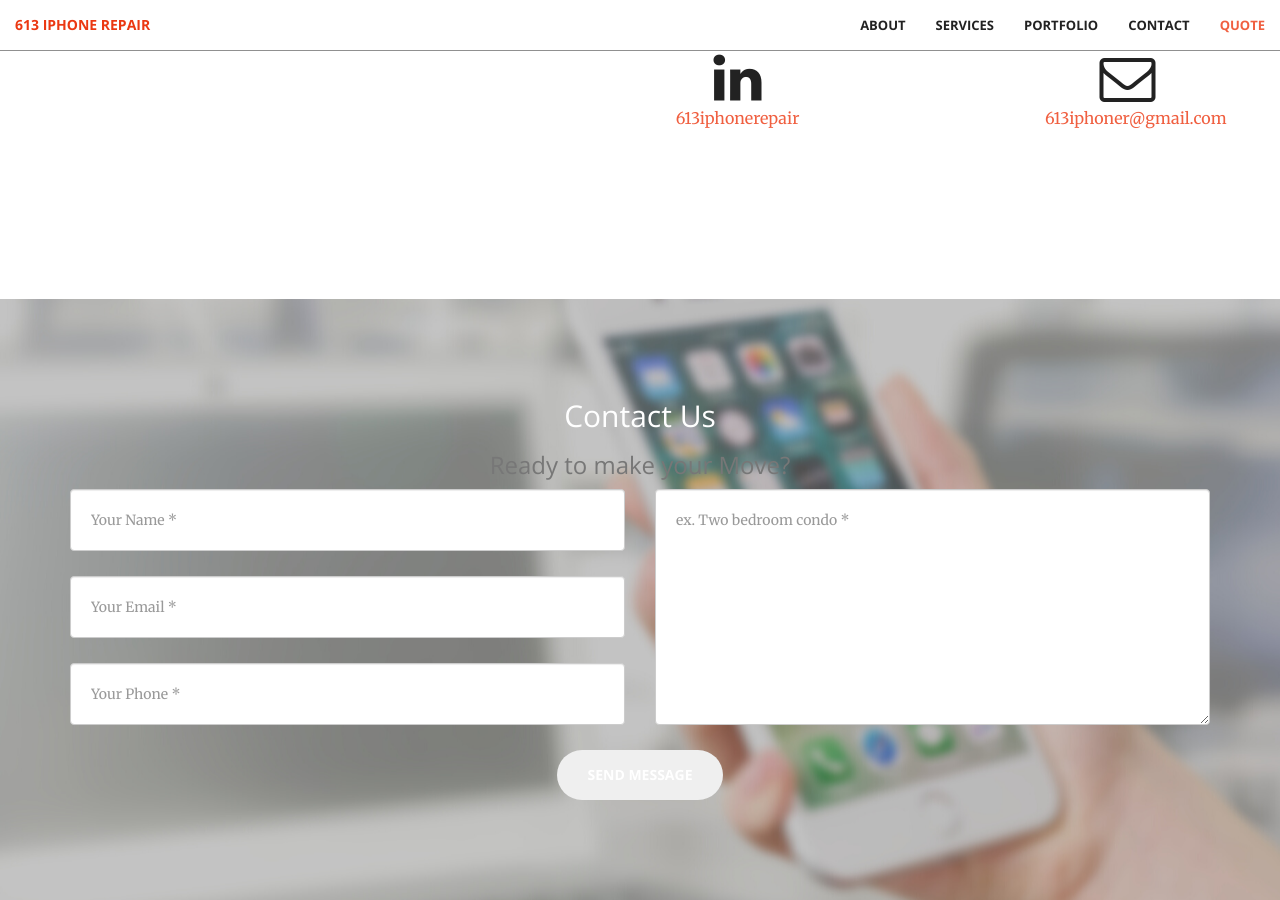
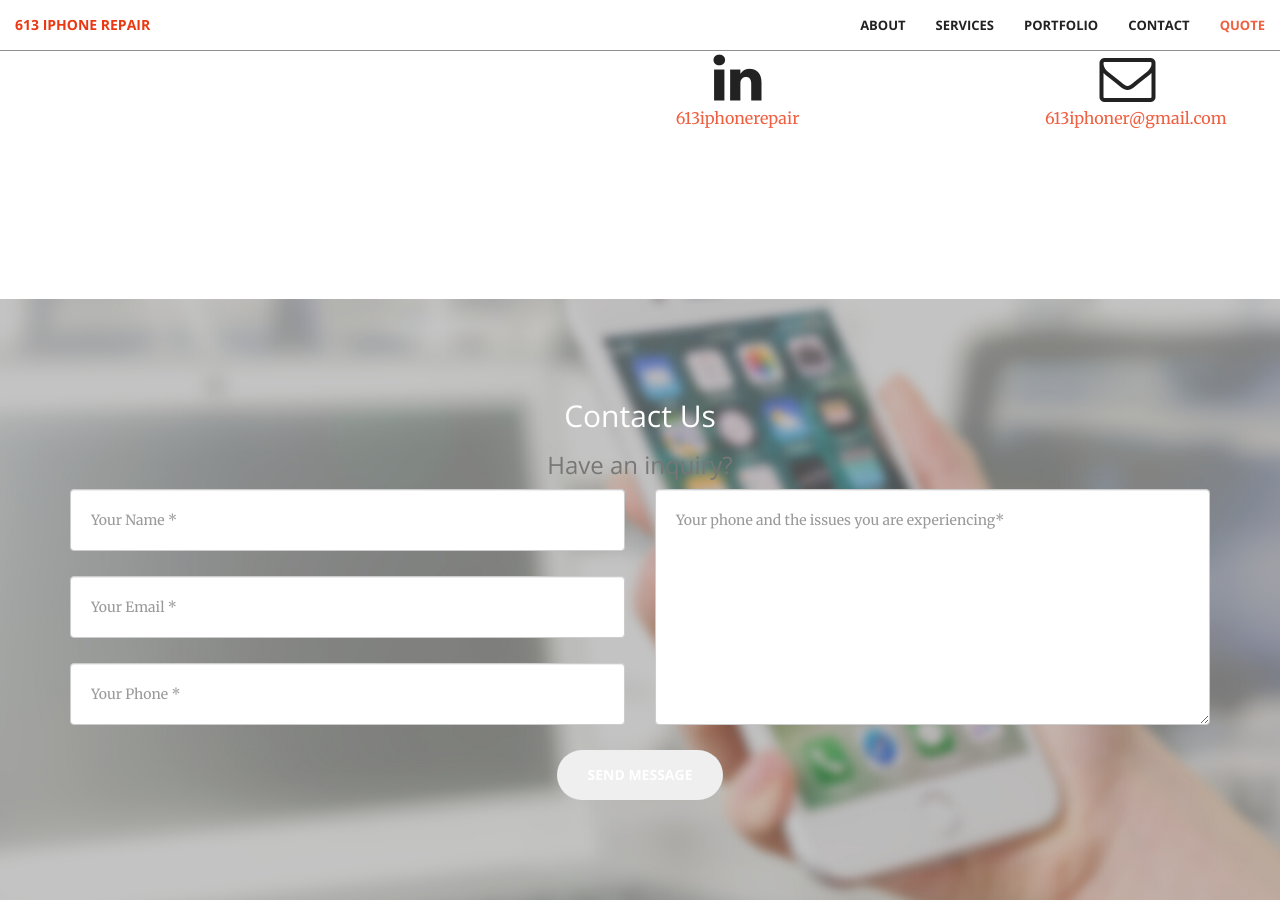
Before and after one commit to SuhaibElkomy/613iphonerepair, a Jekyll site: the page built from index.html, in a window 1280 px wide and 900 px high, scrolled down 3355 px. Built offline with Jekyll 4.4.1, drawn with Linux system fonts in a browser that asks for light colours.

Commit message:
Update Quote.html

```diff
--- a/_includes/Quote.html
+++ b/_includes/Quote.html
@@ -73,7 +73,7 @@ section#Quote .text-danger {
             <div class="row">
                 <div class="col-lg-12 text-center">
                     <h2 class="section-heading">Contact Us</h2>
-                    <h3 class="section-subheading text-muted">Ready to make your Move?</h3>
+                    <h3 class="section-subheading text-muted">Have an inquiry?</h3>
                 </div>
             </div>
             <div class="row">
@@ -96,7 +96,7 @@ section#Quote .text-danger {
                             </div>
                             <div class="col-md-6">
                                 <div class="control-group form-group">
-                                    <textarea class="form-control" placeholder="ex. Two bedroom condo *" name="message" id="message" required data-validation-required-message="Please enter a message."></textarea>
+                                    <textarea class="form-control" placeholder="Your phone and the issues you are experiencing*" name="message" id="message" required data-validation-required-message="Please enter a message."></textarea>
                                     <p class="help-block text-danger"></p>
                                 </div>
                             </div>
```
